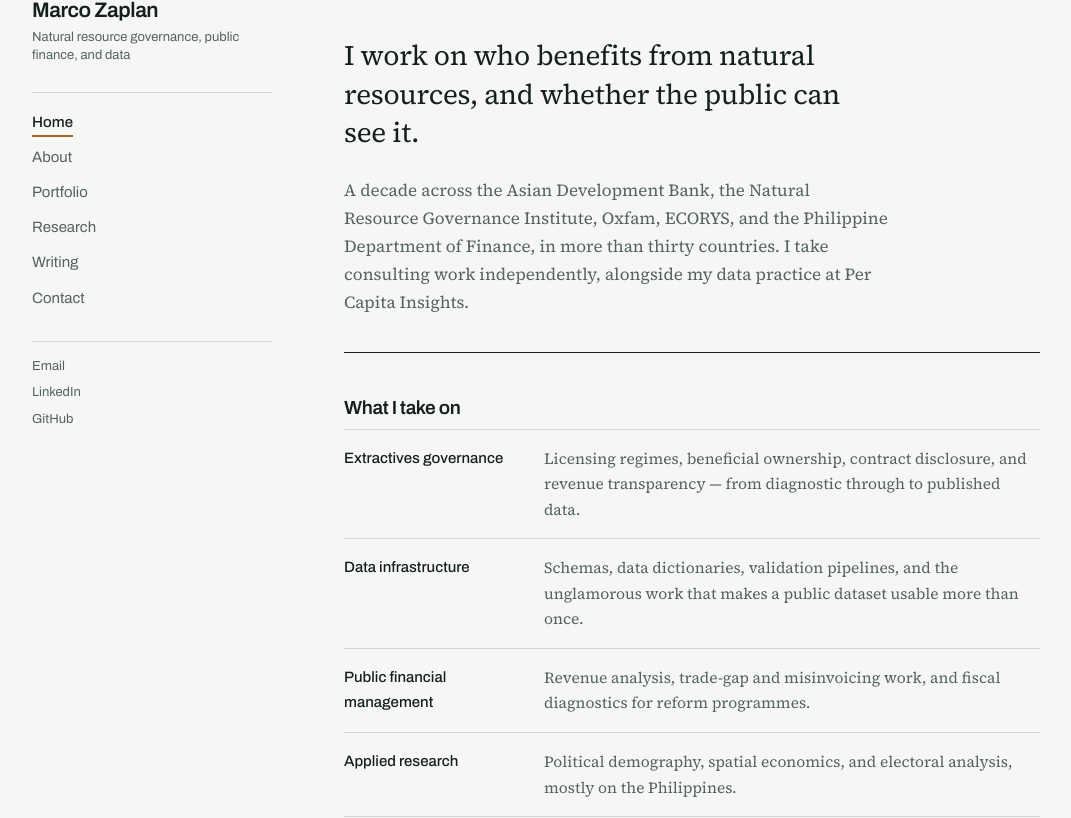
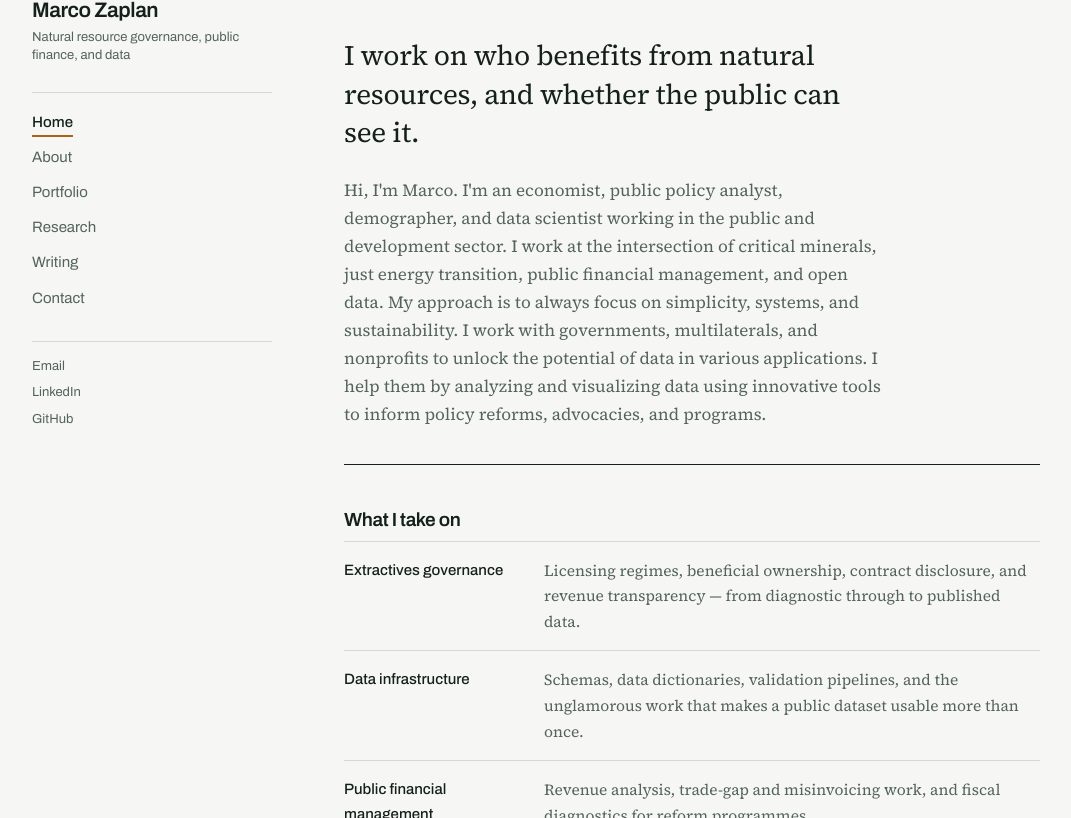
Before and after one commit to marcozaplan/marcozaplan.github.io, a Jekyll site: the page built from index.html, in a window 1280 px wide and 900 px high, scrolled down 522 px, cut to the strip 82-900 px from the top of the window. Shown: the whole strip, without its empty margins (104-1175 px from the left). Built offline with Jekyll 4.4.1, drawn with Linux system fonts in a browser that asks for light colours.

Commit message:
Update homepage text

```diff
--- a/index.html
+++ b/index.html
@@ -1,7 +1,7 @@
 ---
 layout: default
 nav: Home
-description: Independent consulting and research on natural resource governance, open data, and public financial management.
+description: Critical minerals, just energy transition, and open data consultant.
 ---
 
 <div class="hero">
@@ -16,10 +16,14 @@ description: Independent consulting and research on natural resource governance,
 <p class="lede">I work on who benefits from natural resources, and whether the public can see it.</p>
 
 <p class="standfirst">
-  A decade across the Asian Development Bank, the Natural Resource Governance
-  Institute, Oxfam, ECORYS, and the Philippine Department of Finance, in more
-  than thirty countries. I take consulting work independently, alongside my
-  data practice at Per Capita Insights.
+  Hi, I'm Marco. I'm an economist, public policy analyst, demographer, and data scientist
+  working in the public and development sector. I work at the intersection of
+  critical minerals, just energy transition, public financial management,
+  and open data.  My approach is to always focus on simplicity, systems,
+  and sustainability. I work with governments, multilaterals, and nonprofits to
+  unlock the potential of data in various applications. I help them by analyzing
+  and visualizing data using innovative tools to inform policy reforms,
+  advocacies, and programs.
 </p>
 
 <hr class="strata" aria-hidden="true">
```
